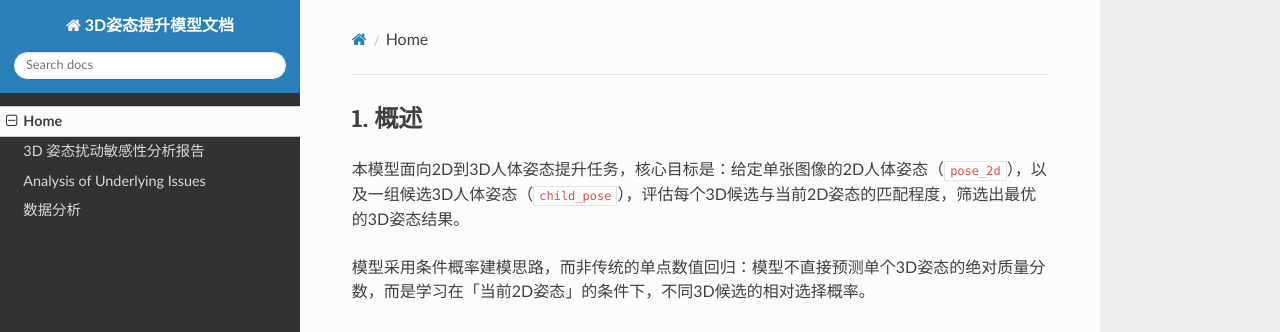
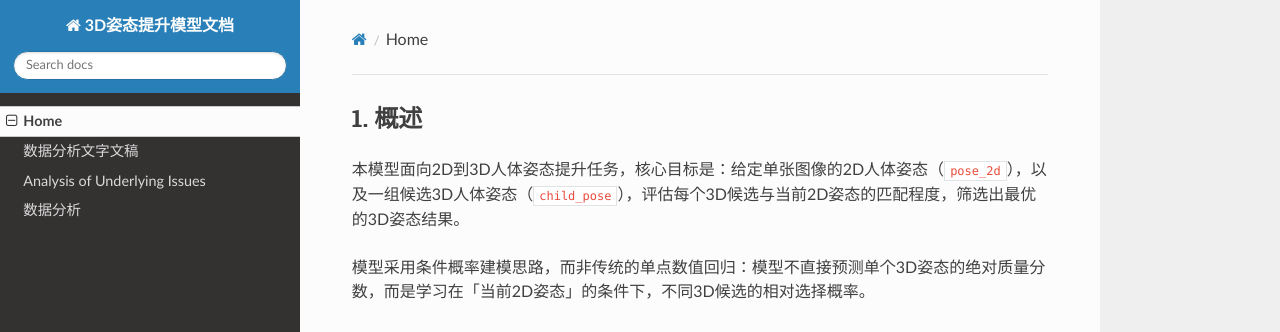
Before and after one commit to Caoruiting/3Dpsoe-doc, an MkDocs documentation site: the page built from docs/index.md, in a window 1280 px wide. Shown: the top 332 px of the page. Built offline with MkDocs 1.6.1, drawn with Linux system fonts in a browser that asks for light colours; nearby versions of some CDN libraries; part of the change alters nothing that is shown.

Commit message:
Update 7.2.md

```diff
--- a/docs/7.2.md
+++ b/docs/7.2.md
@@ -1,51 +1,57 @@
-# 3D 姿态扰动敏感性分析报告
+# 数据分析文字文稿
 
-## 1. 实验数据集概述
-本次实验数据共包含 213 行（1 行表头 + 212 行实验数据），每行数据对应一次受控扰动实验的完整结果，用于量化不同姿态参数变化对 2D 重投影误差的影响程度。
+![CSV 文件概览](media/image1.png)
 
-## 2. 数据字段定义
-### 2.1 实验标识字段（前 6 列）
-| 英文字段名 | 中文含义 | 取值示例（英文+中文） |
-|------------|----------|----------------------|
-| `perturb_type` | 扰动类型名称，共 18 种 | `global_depth`：全局Z深度变化<br>`left_arm_depth`：左臂深度变化<br>`right_leg_depth`：右腿深度变化<br>`knee_right_y`：右膝绕Y轴旋转<br>`torso_rot_y`：躯干绕Y轴旋转 |
-| `body_part` | 扰动影响的身体部位，共 7 种 | `whole`：全身<br>`left_arm`：左臂<br>`right_leg`：右腿 |
-| `magnitude` | 扰动幅度数值 | 10、25、50、1000 |
-| `sign` | 扰动方向符号 | 1：正向扰动<br>-1：负向扰动 |
-| `unit` | 扰动单位 | `mm`：毫米<br>`deg`：度<br>`pct`：百分比 |
-| `baseline_w` | 基准加权重投影误差（所有行基准一致） | 约 99.90 像素 |
-| `baseline_u` | 基准未加权重投影误差（所有行基准一致） | 约 99.90 像素 |
+CSV 共有 213 行（1 行表头 + 212 行数据），每行代表**一次扰动实验的完整结果**。
 
-### 2.2 整体误差结果字段（共 4 列）
-| 英文字段名 | 中文含义 |
-|------------|----------|
-| `perturbed_w` | 扰动后的加权重投影误差 |
-| `perturbed_u` | 扰动后的未加权重投影误差 |
-| `delta_w` | 加权误差变化量（扰动后值 − 基准值） |
-| `delta_u` | 未加权误差变化量（扰动后值 − 基准值） |
+## 1. 列字段说明
 
-### 2.3 逐关节误差字段（共 34 列）
-覆盖 17 个身体关节，每个关节对应 2 列数据：
-- `per_joint_0` ~ `per_joint_16`：扰动后单个关节的 2D 投影误差，单位：像素
-- `delta_joint_0` ~ `delta_joint_16`：单个关节的误差变化量，单位：像素
+### 前 6 列：实验标识
 
-## 3. 重投影误差敏感性分析
-### 3.1 图表说明
-![Max |delta_w| 排序图](tmp/1194753403394_docxword_media_image2.png)
-*图 1：各扰动类型对 2D 重投影误差的影响幅度排序*
+| 列名（英文） | 列名（中文） | 说明 |
+|-------------|-------------|------|
+| `perturb_type` | 扰动类型 | 扰动类型名称（共 18 种），例如：`global_depth`（全局 Z 深度变化）、`left_arm_depth`（左臂深度变化）、`right_leg_depth`（右腿深度变化）、`knee_right_y`（右膝绕 Y 轴旋转）、`torso_rot_y`（躯干绕 Y 轴旋转）等 |
+| `body_part` | 影响的身体部位 | 共 7 种，例如：`whole`（全身）、`left_arm`（左臂）、`right_leg`（右腿）等 |
+| `magnitude` | 扰动幅度 | 数值，如 10、25、50、1000 等 |
+| `sign` | 符号 | 1 表示正向扰动，-1 表示负向扰动 |
+| `unit` | 单位 | `mm`（毫米）、`deg`（度）、`pct`（百分比） |
+| `baseline_w` | 基准加权误差 | 所有行相同，约 99.90 像素 |
+| `baseline_u` | 基准未加权误差 | 所有行相同，约 99.90 像素 |
 
-该图表用于回答核心问题：**哪些扰动对 2D 重投影误差的影响最大？**
+### 接下来 4 列：误差结果
 
-- 横轴：`Max |delta_w|`，单位：像素，表示该扰动类型在所有测试幅度下，加权误差变化的最大绝对值
-- 纵轴：扰动类型 + 幅度 + 单位，例如 `root_trans 200mm` 表示根节点整体平移 200 毫米
-- 柱长含义：柱子越长，代表该参数变化对 2D 重投影误差的敏感性越高
+| 列名（英文） | 列名（中文） | 说明 |
+|-------------|-------------|------|
+| `perturbed_w` | 扰动后加权误差 | 扰动后的加权投影误差 |
+| `perturbed_u` | 扰动后未加权误差 | 扰动后的未加权投影误差 |
+| `delta_w` | 加权误差变化量 | 加权误差的变化值 |
+| `delta_u` | 未加权误差变化量 | 未加权误差的变化值 |
 
-### 3.2 敏感性排序结论
-#### 高敏感性参数（对误差影响显著）
-1.  `global_depth 1000mm`：全局深度变化 1000 毫米，对 2D 重投影误差的敏感性最高
-2.  `root_trans 200mm`：根节点平移 200 毫米、`global_depth 500mm`：全局深度变化 500 毫米，敏感性次之
+### 接下来 34 列：逐关节误差
 
-#### 低敏感性参数（对误差影响微弱）
-右膝Z轴旋转 10 度、左臂深度偏移 200 毫米、左膝Z轴旋转 20 度、右腿深度偏移 150 毫米。
+每关节 2 列（共 17 关节 × 2 = 34 列）：
 
-### 3.3 整体规律
-**2D 重投影误差对全局位置变化（深度、整体平移）和躯干朝向非常敏感，但对局部肢体的深度变化和骨骼长度变化不敏感。**
+| 列名模式（英文） | 列名（中文） | 说明 |
+|-----------------|-------------|------|
+| `per_joint_0` ~ `per_joint_16` | 扰动后各关节投影误差 | 每个关节扰动后的投影误差（像素） |
+| `delta_joint_0` ~ `delta_joint_16` | 各关节误差变化量 | 每个关节的误差变化量 |
+
+---
+
+## 2. 图 1：Max |delta_w| 排序图
+
+![Max |delta_w| 排序图](media/image2.png)
+
+**这张图回答的问题**：哪些扰动对 2D 重投影误差的影响最大？
+
+- **横轴**：`Max |delta_w|`（像素），表示该扰动在所有幅度下，误差变化的最大绝对值
+- **纵轴**：扰动类型 + 幅度 + 单位，例如 `root_trans 200mm` 表示平移 200 毫米
+- **柱子长度**：越长表示该扰动对误差的影响越大
+
+**由图可知**：
+
+- `global_depth 1000mm`（全局深度变化 1000 毫米）对误差的敏感性最高。
+- `root_trans 200mm`（root 平移 200 毫米）和 `global_depth 500mm`（全局深度变化 500 毫米）对误差的敏感性其次。
+- 右膝 Z 轴旋转 10 度、左臂深度偏移 200 毫米、左膝 Z 轴旋转 20 度、右腿深度偏移 150 毫米的敏感性最低。
+
+**结论**：2D 重投影误差对全局位置变化（深度、平移）和躯干朝向非常敏感，但对局部肢体的深度变化和骨长变化不敏感。
```
